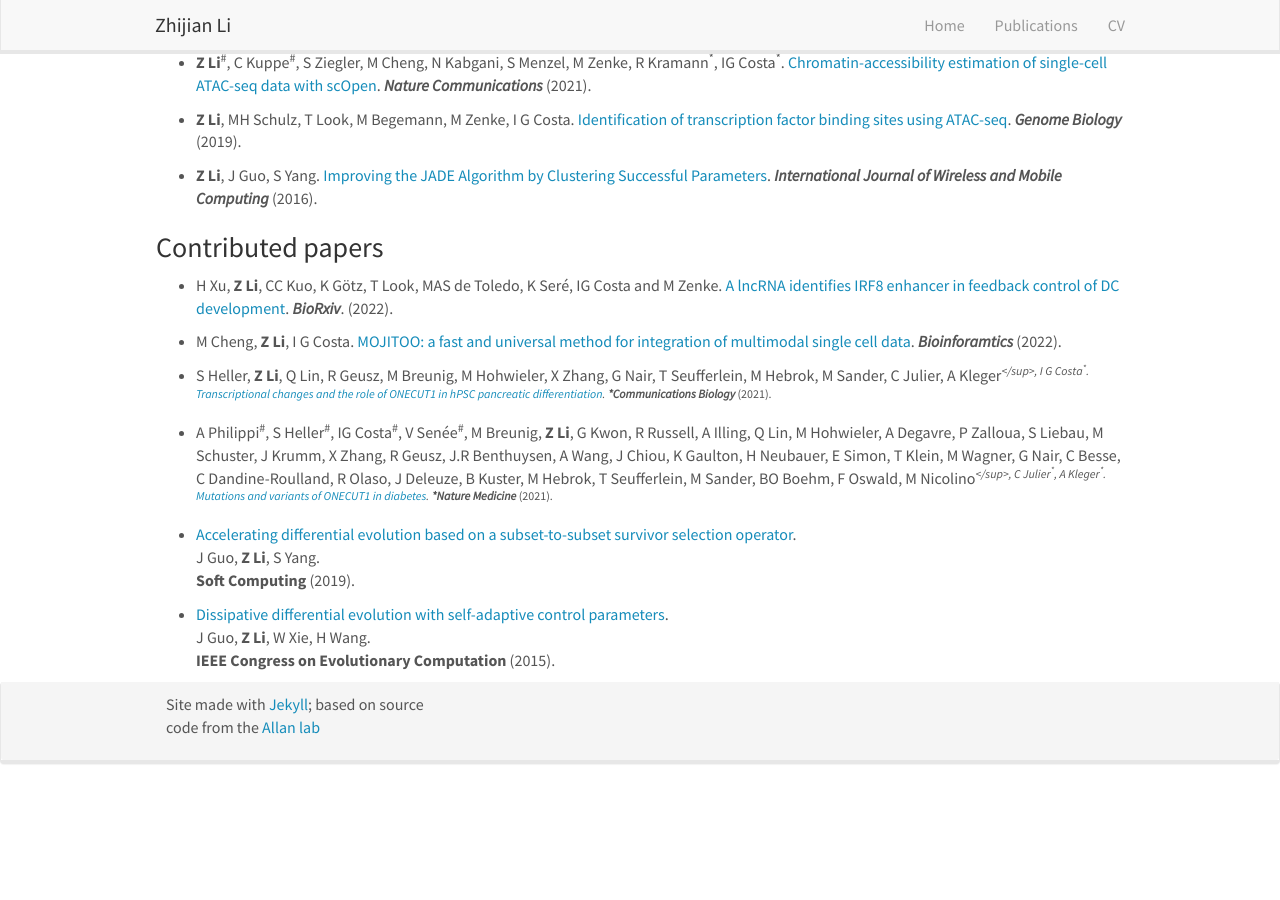
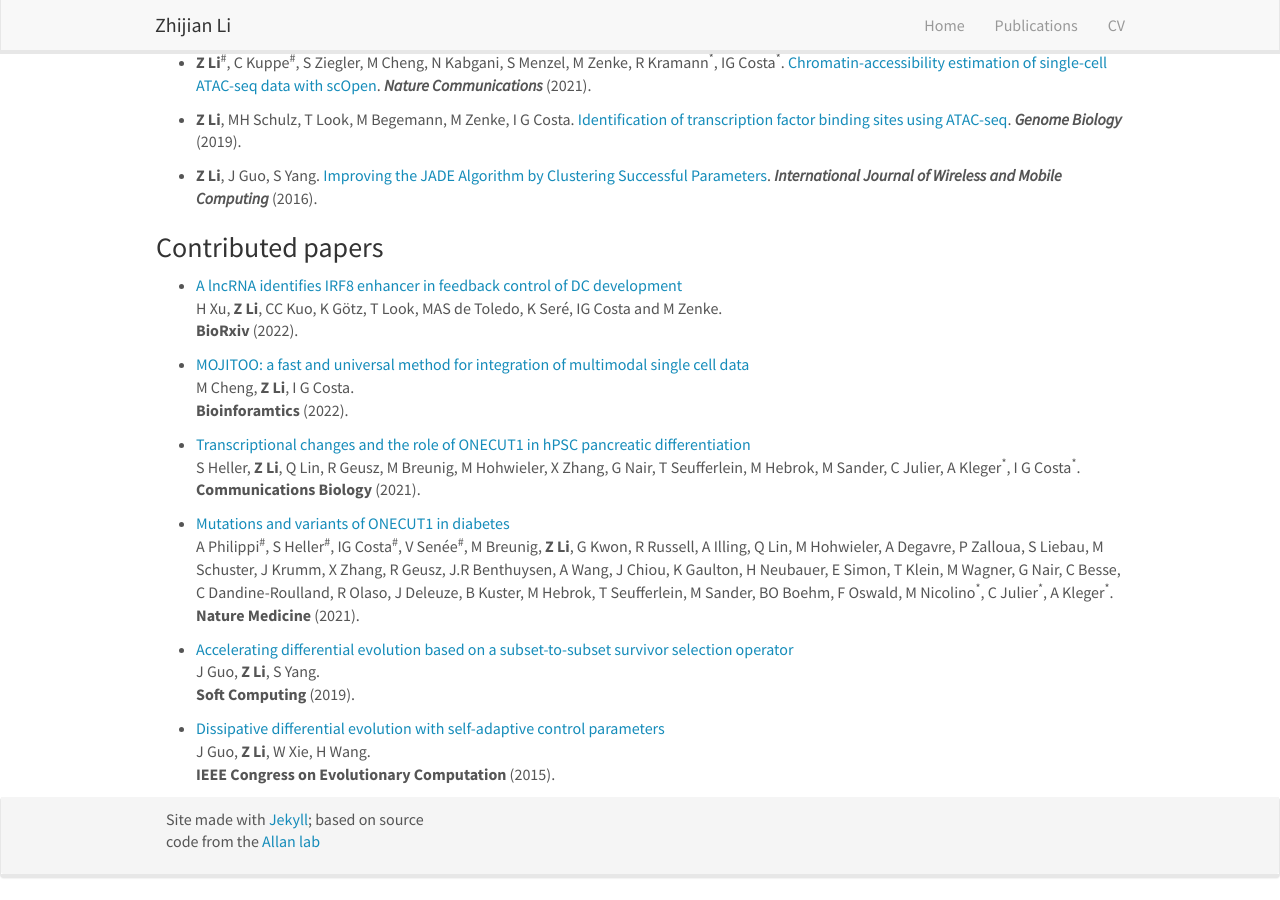
Before and after one commit to lzj1769/lzj1769.github.io, a Jekyll site: the page built from _pages/publications.md, in a window 1280 px wide and 900 px high, scrolled down 502 px. Built offline with Jekyll 4.4.1, drawn with Linux system fonts in a browser that asks for light colours; nearby versions of some CDN libraries; before the commit the page ends 1288 px from its top, so only the background shows below that.

Commit message:
update pub

```diff
--- a/_pages/publications.md
+++ b/_pages/publications.md
@@ -34,18 +34,26 @@ For a full list see: [Google Scholar](https://scholar.google.de/citations?user=x
 
 * D. Schumacher<sup>\#</sup>, M. Cheng<sup>\#</sup>, C. Kuppe, E. M. Bindels, R. K. Schneider, **Z. Li**, I. G. Costa<sup>*</sup>, R. Kramann<sup>*</sup>. Single Nucleus ATAC Sequencing Reveals Epigenomic Regulation After Myocardial Infarction. (2022). (Submitted) -->
 
-* H Xu, **Z Li**, CC Kuo, K Götz, T Look, MAS de Toledo, K Seré, IG Costa and M Zenke. [A lncRNA identifies IRF8 enhancer in feedback control of DC development](https://www.biorxiv.org/content/10.1101/2022.08.11.503623v1). ***BioRxiv***. (2022).
+* [A lncRNA identifies IRF8 enhancer in feedback control of DC development](https://www.biorxiv.org/content/10.1101/2022.08.11.503623v1)\
+H Xu, **Z Li**, CC Kuo, K Götz, T Look, MAS de Toledo, K Seré, IG Costa and M Zenke.\
+**BioRxiv** (2022).
 
-* M Cheng, **Z Li**, I G Costa. [MOJITOO: a fast and universal method for integration of multimodal single cell data](https://academic.oup.com/bioinformatics/article/38/Supplement_1/i282/6617520). ***Bioinforamtics*** (2022).
+* [MOJITOO: a fast and universal method for integration of multimodal single cell data](https://academic.oup.com/bioinformatics/article/38/Supplement_1/i282/6617520)\
+M Cheng, **Z Li**, I G Costa.\
+**Bioinforamtics** (2022).
 
-* S Heller, **Z Li**, Q Lin, R Geusz, M Breunig, M Hohwieler, X Zhang, G Nair, T Seufferlein, M Hebrok, M Sander, C Julier, A Kleger<sup>*</sup>, I G Costa<sup>*</sup>. [Transcriptional changes and the role of ONECUT1 in hPSC pancreatic differentiation](https://www.nature.com/articles/s42003-021-02818-3). ***Communications Biology*** (2021).
+* [Transcriptional changes and the role of ONECUT1 in hPSC pancreatic differentiation](https://www.nature.com/articles/s42003-021-02818-3)\
+S Heller, **Z Li**, Q Lin, R Geusz, M Breunig, M Hohwieler, X Zhang, G Nair, T Seufferlein, M Hebrok, M Sander, C Julier, A Kleger<sup>*</sup>, I G Costa<sup>*</sup>.\
+**Communications Biology** (2021).
 
-* A Philippi<sup>\#</sup>, S Heller<sup>\#</sup>, IG Costa<sup>\#</sup>, V Senée<sup>\#</sup>, M Breunig, **Z Li**, G Kwon, R Russell, A Illing, Q Lin, M Hohwieler, A Degavre, P Zalloua, S Liebau, M Schuster, J Krumm, X Zhang, R Geusz, J.R Benthuysen, A Wang, J Chiou, K Gaulton, H Neubauer, E Simon, T Klein, M Wagner, G Nair, C Besse, C Dandine-Roulland, R Olaso, J Deleuze, B Kuster, M Hebrok, T Seufferlein, M Sander, BO Boehm, F Oswald, M Nicolino<sup>*</sup>, C Julier<sup>*</sup>, A Kleger<sup>*</sup>. [Mutations and variants of ONECUT1 in diabetes](https://www.nature.com/articles/s41591-021-01502-7). ***Nature Medicine*** (2021).
+* [Mutations and variants of ONECUT1 in diabetes](https://www.nature.com/articles/s41591-021-01502-7)\
+A Philippi<sup>\#</sup>, S Heller<sup>\#</sup>, IG Costa<sup>\#</sup>, V Senée<sup>\#</sup>, M Breunig, **Z Li**, G Kwon, R Russell, A Illing, Q Lin, M Hohwieler, A Degavre, P Zalloua, S Liebau, M Schuster, J Krumm, X Zhang, R Geusz, J.R Benthuysen, A Wang, J Chiou, K Gaulton, H Neubauer, E Simon, T Klein, M Wagner, G Nair, C Besse, C Dandine-Roulland, R Olaso, J Deleuze, B Kuster, M Hebrok, T Seufferlein, M Sander, BO Boehm, F Oswald, M Nicolino<sup>*</sup>, C Julier<sup>*</sup>, A Kleger<sup>*</sup>.\
+ **Nature Medicine** (2021).
 
-* [Accelerating differential evolution based on a subset-to-subset survivor selection operator](https://link.springer.com/article/10.1007/s00500-018-3060-x). \
-  J Guo, **Z Li**, S Yang. \
-  **Soft Computing** (2019).
+* [Accelerating differential evolution based on a subset-to-subset survivor selection operator](https://link.springer.com/article/10.1007/s00500-018-3060-x)\
+J Guo, **Z Li**, S Yang.\
+**Soft Computing** (2019).
 
-* [Dissipative differential evolution with self-adaptive control parameters](https://ieeexplore.ieee.org/abstract/document/7257274). \
-  J Guo, **Z Li**, W Xie, H Wang.\
-  **IEEE Congress on Evolutionary Computation** (2015).
+* [Dissipative differential evolution with self-adaptive control parameters](https://ieeexplore.ieee.org/abstract/document/7257274)\
+J Guo, **Z Li**, W Xie, H Wang.\
+**IEEE Congress on Evolutionary Computation** (2015).
```
